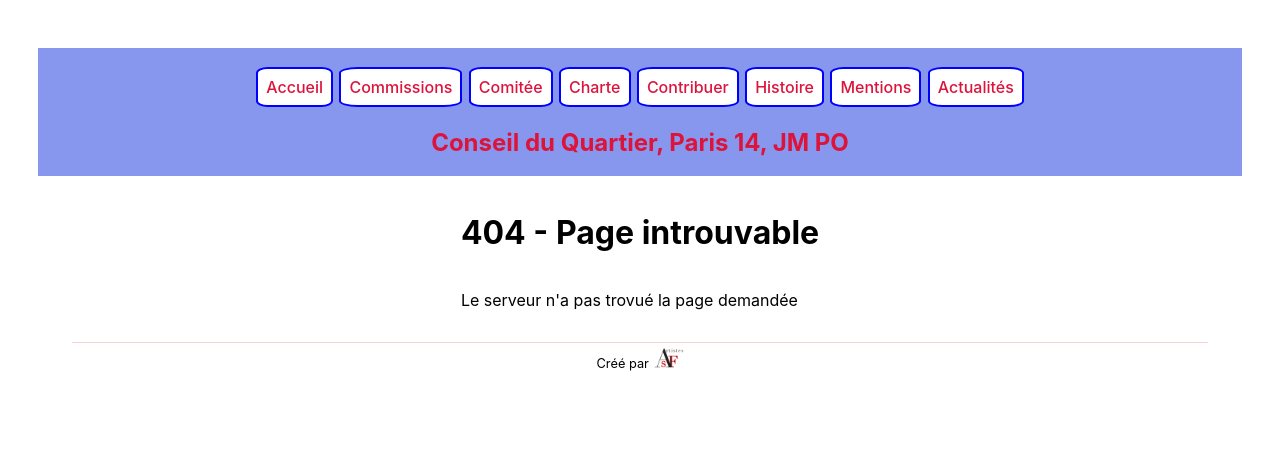
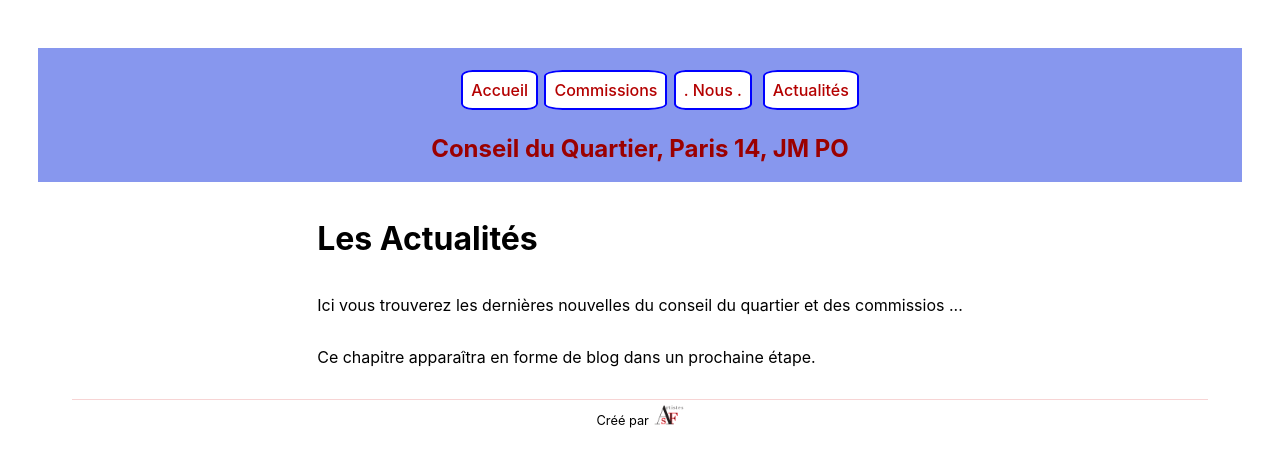
Before and after one commit to helgaParis/animation, a Next.js app: page /blog in a window 1280 px wide. Before the commit this address had no page. Shown: the top 466 px of the page. Built offline with nearby package versions, Linux system fonts and the light colour scheme.

Commit message:
changed structure, added some content, layout secondary menu

```diff
--- a/components/layout.js
+++ b/components/layout.js
@@ -43,30 +43,65 @@ export default function Layout({ children}) {
 
 
             <div className={styles.navbar}>
-                 <Link href="/">
+                <ul>
+                    <li><Link href="/">
                          <a title="Accueil">Accueil</a>
                          </Link>
-                 <Link href="/commissions">
+                    </li>
+                    <li><Link href="/commissions">
                          <a title="Les Commissions actives">Commissions</a>
                          </Link>
-                 <Link href="/comitee">
-                 <a title="Le Comitée d'Animations" >Comitée</a>
+                         <ul className={styles.menu2}>
+                            <li >
+                                <Link href="/urbanisme">
+                                 <a title="Commission d/'Urbanisme" >Urbanisme</a>
                                 </Link>
-                 <Link href="/charte">
-                 <a title="La Charte des Conseils" >Charte</a>
+                            </li>
+                            <li >
+                                <Link href="/climat">
+                                 <a title="Commission Climat" >Climat</a>
                                 </Link>
+                            </li>
+                            <li >
+                                <Link href="/projets">
+                                 <a title="Projets des commissions" >Projets</a>
+                                </Link>
+                            </li>
+                            <li>
                                 <Link href="/contribuer">
                                  <a title="Contribuer au Conseil" >Contribuer</a>
                                  </Link>
-                 <Link href="/histoire">
+                            </li>
+                         </ul>
+                    </li>
+                    <li><Link href="/comitee">
+                        <a title="Nous" >. Nous .</a>
+                        </Link>
+                        <ul className={styles.menu2}>
+                            <li><Link href="/comitee">
+                         <a title="Le Comitée d'Animation" >Comitée</a>
+                         </Link> </li>
+                            <li><Link href="/charte">
+                         <a title="La Charte des Conseils du Quartier" >Charte</a>
+                         </Link></li>
+                            <li> <Link href="/histoire">
                          <a title="L'histoire des Conseils de Quartier" >Histoire</a>
-                 </Link>
-                 <Link href="/mentions">
+                         </Link></li>
+                            <li><Link href="/realisations">
+                         <a title="Les réalisations du Conseil Jean Moulin Porte d\'Orléans" >Réalisations</a>
+                         </Link></li>
+                            <li><Link href="/mentions">
                          <a title="Mentions légales" >Mentions</a>
-                 </Link>
-                 <Link href="/posts">
+                         </Link></li>
+                        </ul>
+                    </li>
+                    <li> <Link href="/blog">
                  <a title="Actualités" >Actualités</a>
-                 </Link>
+                 </Link></li>
+                </ul>
+
+
+
              </div>
 
             <h1 className={utilStyles.headingLg}>Conseil du Quartier, Paris 14, JM PO</h1>
--- /dev/null
+++ b/pages/blog.js
@@ -0,0 +1,20 @@
+import Head from 'next/head'
+import Layout, { siteTitle } from '../components/layout'
+import styles from '../styles/Home.module.css'
+import Link from 'next/link'
+
+export default function Blog() {
+    return (
+        <Layout >
+        <Head>
+          <title>{siteTitle}</title>
+        </Head>
+        <main className={styles.main}>
+
+        <h1 className={styles.title}>Les Actualités</h1>
+        <p>Ici vous trouverez les dernières nouvelles du conseil du quartier et des commissios ...</p>
+        <p>Ce chapitre apparaîtra en forme de blog dans un prochaine étape.</p>
+      </main>
+      </Layout>
+    )
+  }
--- a/pages/contribuer.js
+++ b/pages/contribuer.js
@@ -21,7 +21,7 @@ export default function Contribuer() {
         }
 
       function handleSubmit(evt) {
-          event.preventDefault();
+          evt.preventDefault();
           console.log('ici il devrait avoir le resultat: '+
            state.firstName + '  ' + state.lastName + '  ' + state.email+ '  ' + state.contacter+ '  ' + state.contribution
           );
--- a/styles/Home.module.css
+++ b/styles/Home.module.css
@@ -16,8 +16,8 @@
     flex-direction: column;
     align-items: center;
     background-color: rgb(135, 151, 238);
-    color: crimson;
-   width:106%;
+    color:rgb(155,0,0);
+    width:106%;
 
   }
   .header a {
@@ -26,9 +26,10 @@
       margin:0.2rem;
       border: 2px solid blue;
       border-radius: 15%;
-      color:crimson;
+      color:rgb(180,0,0);
       font-weight: 500;
   }
+
   .header a:hover {
     background-color: rgb(103, 214, 252);
     text-decoration: none;
@@ -40,9 +41,38 @@
     margin-top: 1rem;
     display: flex;
     flex-flow: row wrap;
-
  }
-
+ .navbar li{
+    list-style-type : none;
+    position : relative;
+    display:inline;
+ }
+ .navbar li:hover .menu2,
+ .navbar li:focus .menu2 {
+    display : block;
+    }
+ .menu2 {
+    position : absolute;
+    display : none;
+    min-width : 100px;
+    z-index : 3;
+    max-width: 300px;
+    padding : 2px;
+    border-radius : 0 0 10px 10px;
+    top : 25px;
+    left : 30px;
+    right : 45px;
+    font-size: 0.9rem;
+}
+.menu2 li{
+    display: block;
+    line-height: 1.5rem;
+}
+.menu2 a{
+    font-size: 0.9rem;
+    padding:0.2rem;
+    background-color: rgb(232, 232, 232);
+ }
  .main {
     padding: 1rem 0;
     flex: 1;
```
Also changed, not shown: pages/comitee.js (+9 -3 lines), pages/mentions.js (+13 -1 lines), pages/realisations.js (added, +37 -0 lines). Lines whose indentation alone changed are shown as unchanged.
